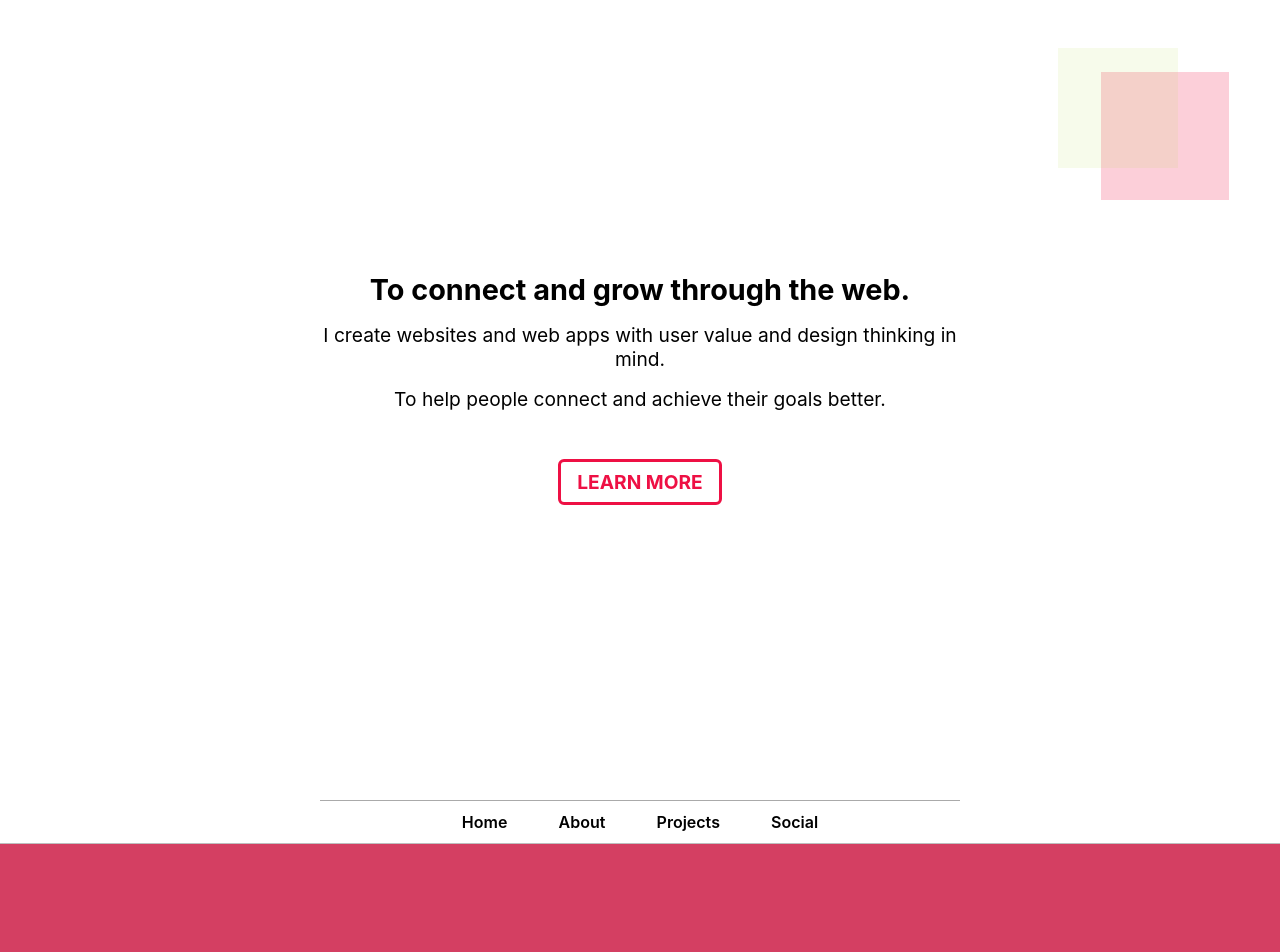
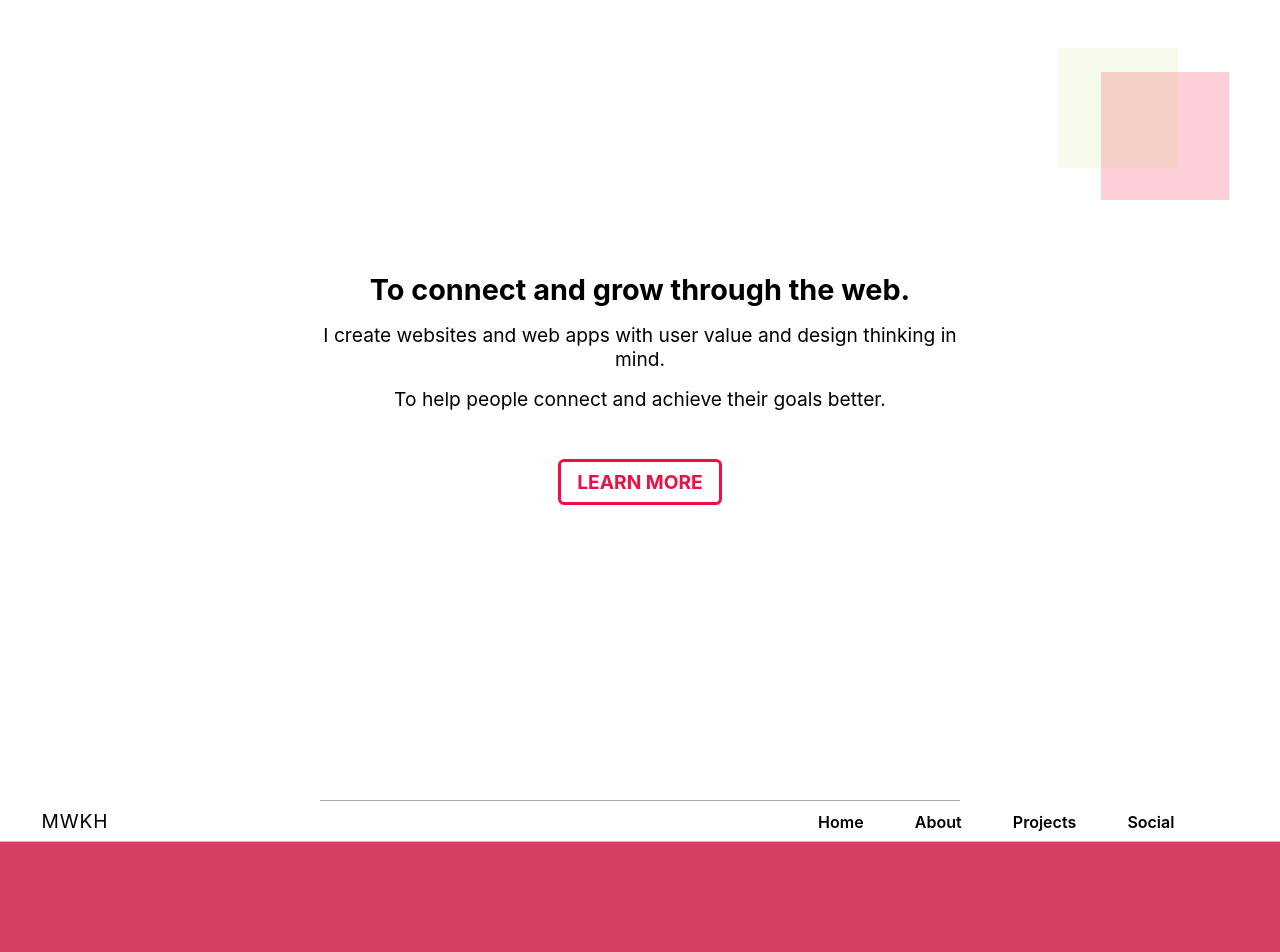
Before and after one commit to Str4yWolf/portfolio, a React (Create React App) app: page / in a window 1280 px wide. Shown: the top 952 px of the page. Built offline with nearby package versions, Linux system fonts and the light colour scheme.

Commit message:
v1.0.4 debugged section positions

```diff
--- a/package.json
+++ b/package.json
@@ -1,6 +1,6 @@
 {
   "name": "portfolio",
-  "version": "0.1.0",
+  "version": "0.1.4",
   "private": true,
   "homepage": "https://str4ywolf.github.io/portfolio",
   "dependencies": {
--- a/src/App.js
+++ b/src/App.js
@@ -52,6 +52,14 @@ const App = () => {
 
 
         <header id="home" className="home">
+          <p className="home-portal">
+            <a href="#">
+              <span>M</span>
+              <span>W</span>
+              <span>K</span>
+              <span>H</span>
+            </a>
+          </p>
           <nav>
             { navItems.map(item => <a href={item.href} onClick={item.scroll}>{ item.title }</a> ) }
           </nav>
@@ -100,9 +108,10 @@ const App = () => {
 
 
 
-        <GapSpacer height="15vh" />
+        <GapSpacer height="9vh" />
 
         <div id="projects" className="projects">
+          <GapSpacer height="6vh" />
           <div id="projects-banner">
             <h1>Projects</h1>
           </div>
--- a/src/styles.scss
+++ b/src/styles.scss
@@ -73,19 +73,59 @@ h1, h2, h3, h4, h5, h6, p, strong {
 
 
 header {
+	background: white;
+	border-bottom: 1px solid rgba(127,127,127,0.5);
+	display: flex;
+	flex-direction: row;
+	height: minmax(42px, auto);
+	align-content: space-between;
 	z-index: 10;
 	position: sticky;
 	top: 0;
 }
 
-nav {
-	width: 100%;
-	height: 42px;
-	background: white;
-	text-align: center;
-	border-bottom: 1px solid rgba(127,127,127,0.5);
+.home-portal {
+	font-size: 1.2rem;
+	font-weight: 400;
+	letter-spacing: 0.05rem;
+	margin: auto calc(1rem + 2vw);
 
 	a {
+		text-decoration: none;
+	}
+
+	span {
+		transition: color 0.5s ease-in-out,
+					font-size 1s ease-in-out,
+					font-weight 0.5s ease-in-out;
+	}
+
+	&:hover {
+		span {
+			font-size: 1.25rem;
+			font-weight: 600;
+		}
+		span:nth-child(1) {
+			color: $primary-color;
+		}
+		span:nth-child(2) {
+			color: $secondary-color;
+		}
+		span:nth-child(3) {
+			color: $tertiary-color;
+		}
+		span:nth-child(4) {
+			color: #4b48e0;
+		}
+	}
+}
+nav {
+	padding: 0 calc(1rem + 5vw);
+	text-align: right;
+	width: 100%;
+
+	a {
+		background: white;
 		display: inline-block;
 		position: relative;
 		font-weight: 600;
@@ -450,6 +490,12 @@ footer {
 
 
 @media only screen and (max-width: 768px) {
+	.home-portal {
+		display: none;
+	}
+	nav {
+		text-align: center;
+	}
 	h1, h2 {
 		font-size: 1em;
 	}
```
